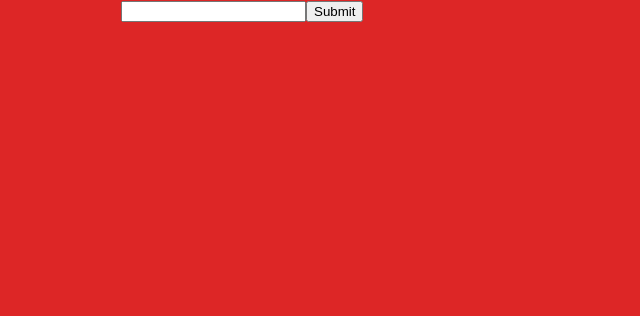
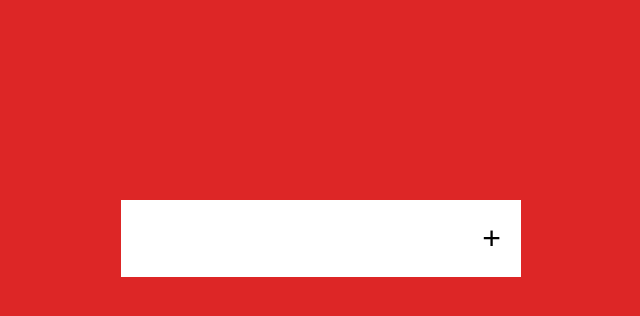
Before and after one commit to AntoshkivKola/react-todo-list, a React (Create React App) app: page / in a window 1280 px wide. Shown: the top 316 px of the page, without its empty margins (319-959 px from the left). Built offline with nearby package versions, Linux system fonts and the light colour scheme.

Commit message:
Add newTask styles

```diff
--- /dev/null
+++ b/src/components/NewTodoTask/NewTodoTask.module.scss
@@ -0,0 +1,20 @@
+.newTask {
+  display: Flex;
+  padding-top: 200px;
+}
+.input,
+.add {
+  background-color: white;
+  border: none;
+  padding: 20px;
+}
+.input {
+  flex-grow: 1;
+
+  font-size: 1.3rem;
+}
+.add {
+  font-size: 2rem;
+
+  cursor: pointer;
+}
--- a/src/components/NewTodoTask/index.jsx
+++ b/src/components/NewTodoTask/index.jsx
@@ -1,8 +1,8 @@
-import React, { useContext } from 'react';
+import React from 'react';
 import PropTypes from 'prop-types';
 import { Formik, Field, Form } from 'formik';
 import { TODO_TASK_SCHEMA } from 'utils/validationSchemas';
-import { TodoListContext } from 'context';
+import styles from './NewTodoTask.module.scss';
 
 const initialValues = {
   newTask: '',
@@ -29,9 +29,9 @@
       validationSchema={TODO_TASK_SCHEMA}
       onSubmit={onSubmit}
     >
-      <Form>
-        <Field name='newTask' />
-        <Field name='submit' type='submit' />
+      <Form className={styles.newTask}>
+        <Field className={styles.input} name='newTask' />
+        <Field className={styles.add} name='submit' type='submit' value="+" />
       </Form>
     </Formik>
   );
--- /dev/null
+++ b/src/tasks.js
@@ -0,0 +1 @@
+export let tasks = [];
--- a/src/todoList.js
+++ /dev/null
@@ -1 +0,0 @@
-export const todoList = []
```
Also changed, not shown: src/components/TodoTasksList/index.jsx (+3 -6 lines).
